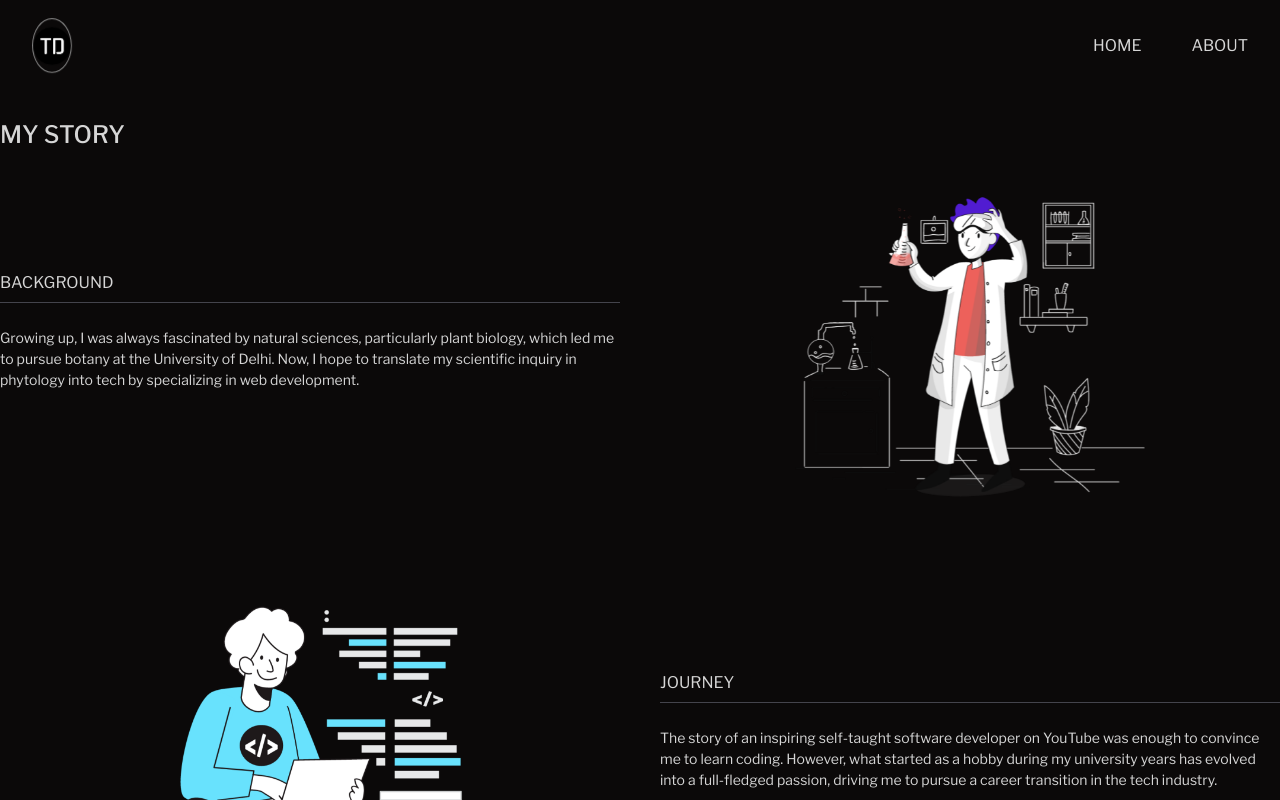
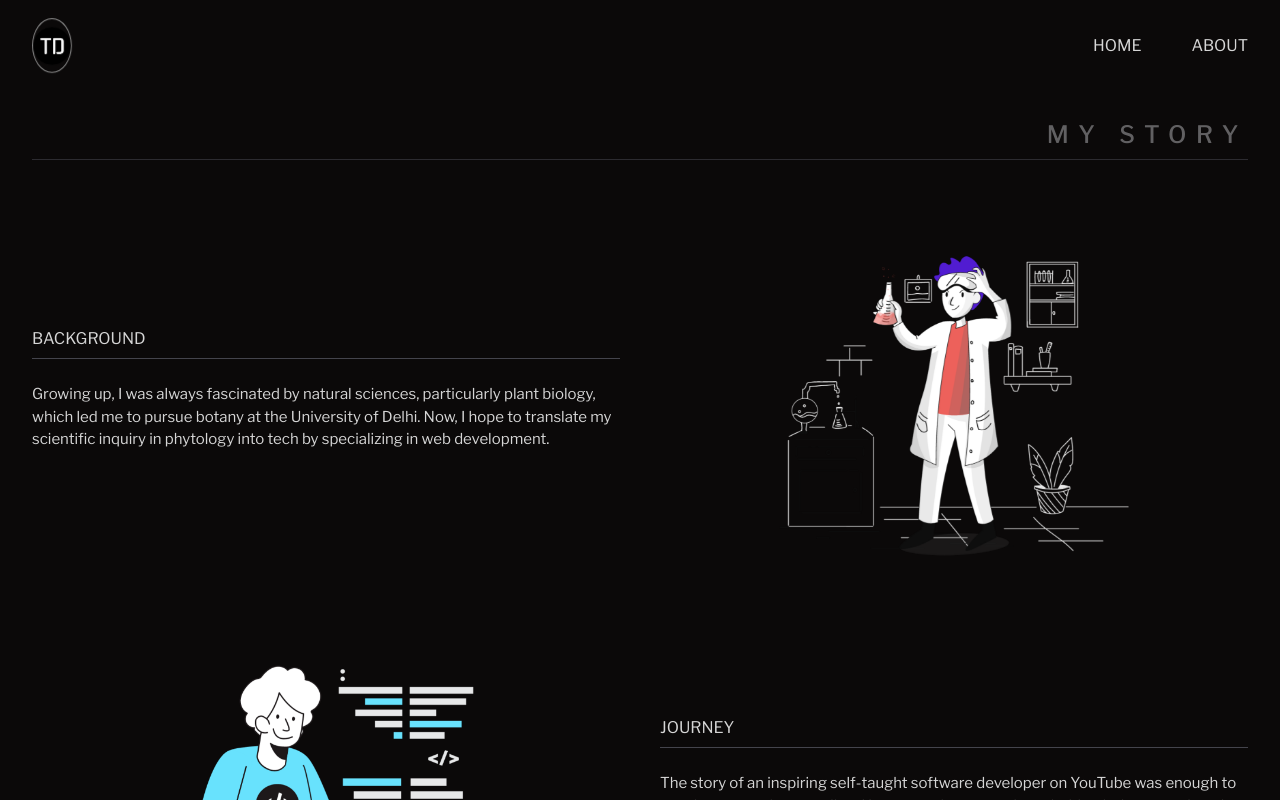
Before and after one commit to Tsedhondup/Portfolio, a React (Create React App) app: page /About in a window 1280 px wide. Shown: the top 800 px of the page. Built offline with nearby package versions, Linux system fonts and the light colour scheme.

Commit message:
animation fixed for title

```diff
--- a/src/Components/AboutFirst/AboutFirst.scss
+++ b/src/Components/AboutFirst/AboutFirst.scss
@@ -17,8 +17,6 @@
   }
   @include desktop {
     padding-top: 200px;
-    padding-left: 0px;
-    padding-right: 0px;
     padding-top: 0px;
   }
   // INFINITE ANIMATION FOR CSS
@@ -26,27 +24,32 @@
     0% {
       letter-spacing: 0em;
       text-align: right;
-      // transform: rotate(0deg);
+      color: $pewter;
+      opacity: 1;
     }
     25% {
       letter-spacing: 1em;
       text-align: center;
-      // transform: rotate(3deg);
+      color: $ebony;
+      opacity: 0;
     }
     50% {
       letter-spacing: 1.5em;
       text-align: left;
-      // transform: rotate(3deg);
+      color: $pewter;
+      opacity: 1;
     }
     75% {
       letter-spacing: 1em;
       text-align: center;
-      // transform: rotate(0deg);
+      color: $ebony;
+      opacity: 0;
     }
     100% {
       letter-spacing: 0em;
       text-align: right;
-      // transform: rotate(3deg);
+      color: $pewter;
+      opacity: 1;
     }
   }
   // ABOUT TITLE
@@ -65,10 +68,10 @@
       font-size: 24px;
       text-align: left;
       padding-top: 120px;
-      padding-bottom: 16px;
       margin: auto;
-      margin-bottom: 32px;
-      animation: unset;
+      padding-bottom: 10px;
+      margin-bottom: 96px;
+      border-bottom: 1px solid $ebony;
     }
     @include desktop {
       font-size: 16;
@@ -155,7 +158,7 @@
         line-height: 1.5em;
       }
       @include desktop {
-        font-size: 14px;
+        font-size: 15px;
       }
     }
   }
```
